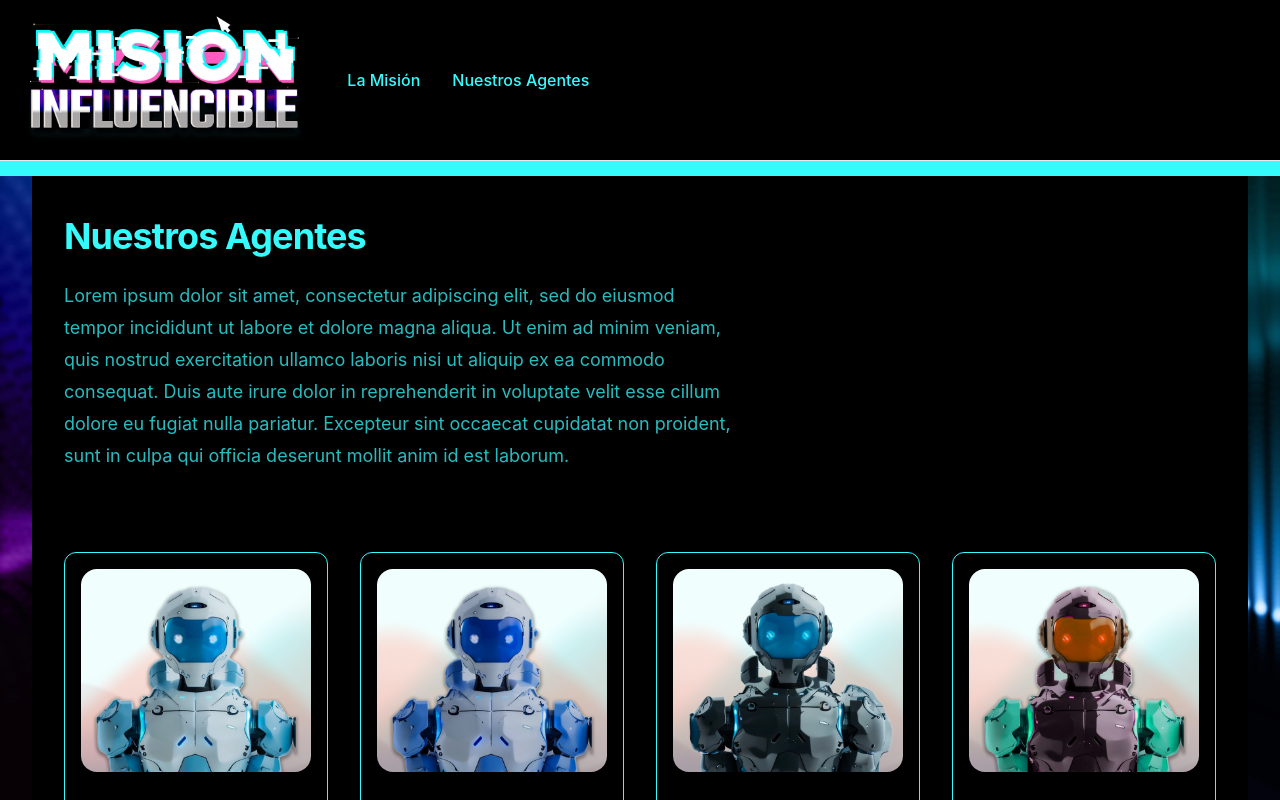
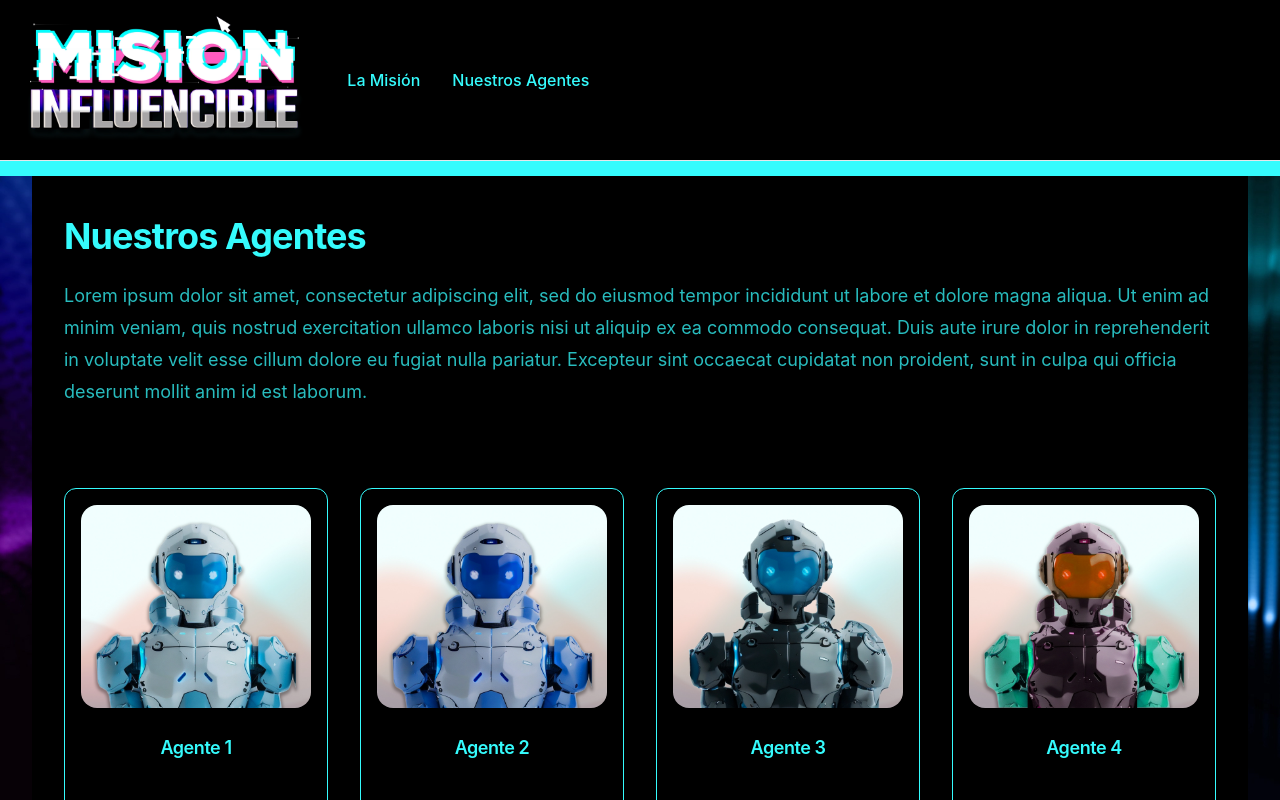
Before and after one commit to BurritoQuemado/mision-influenciable-puzzle, a React (Create React App) app in the folder subastas-stands-app/: page /agentes in a window 1280 px wide. Shown: the top 800 px of the page. Built offline with nearby package versions, Linux system fonts and the light colour scheme.

Commit message:
updated layout

```diff
--- a/subastas-stands-app/src/pages/agentes.js
+++ b/subastas-stands-app/src/pages/agentes.js
@@ -64,7 +64,7 @@
     return (
         <div className="bg-black py-10">
             <div className="mx-auto max-w-7xl px-6 lg:px-8">
-                <div className="mx-auto max-w-2xl lg:mx-0">
+                <div className="mx-auto lg:mx-0">
                 <h2 className="text-3xl font-bold tracking-tight text-principal sm:text-4xl">Nuestros Agentes</h2>
                 <p className="mt-6 text-lg leading-8 text-principal/75">
                 Lorem ipsum dolor sit amet, consectetur adipiscing elit, sed do eiusmod tempor incididunt ut labore et dolore magna aliqua. Ut enim ad minim veniam, quis nostrud exercitation ullamco laboris nisi ut aliquip ex ea commodo consequat. Duis aute irure dolor in reprehenderit in voluptate velit esse cillum dolore eu fugiat nulla pariatur. Excepteur sint occaecat cupidatat non proident, sunt in culpa qui officia deserunt mollit anim id est laborum.
```
